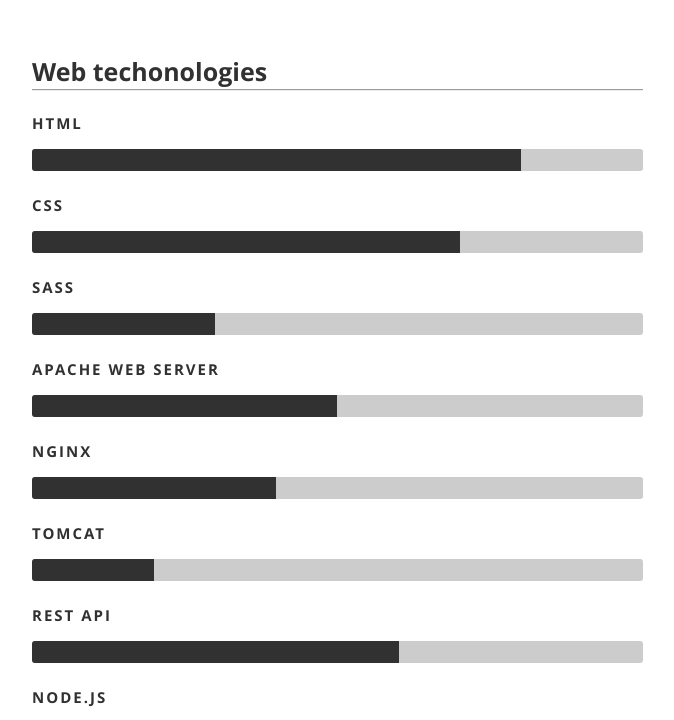
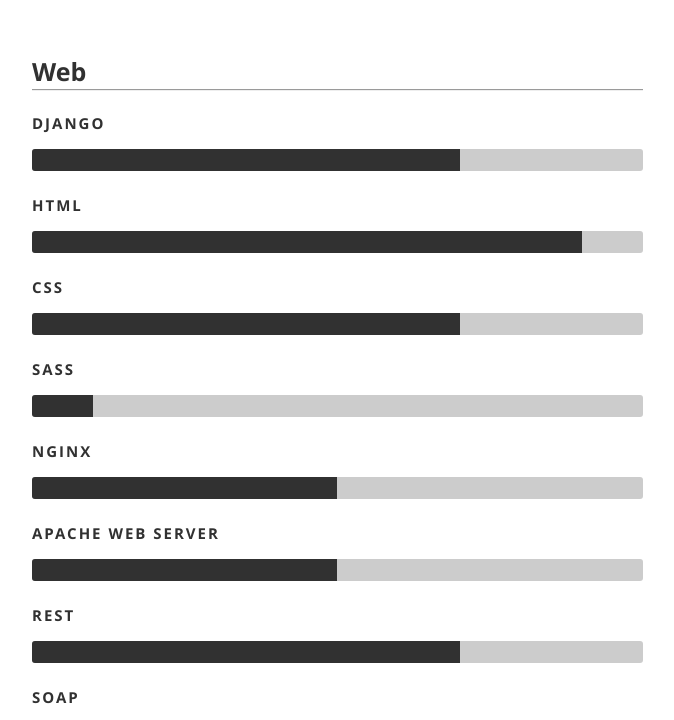
Before and after one commit to slbucur/personal_site, a plain HTML site: page index.html in a window 1280 px wide. Shown: the part 3668-4388 px from the top of the page, without its empty margins (373-1047 px from the left). Drawn offline with nearby package versions, Linux system fonts and the light colour scheme.

Commit message:
Update some more skills

```diff
--- a/index.html
+++ b/index.html
@@ -319,18 +319,20 @@
 
 			<div class="skillset">
             <h3 class="skillname">
-            Web techonologies
+            Web
             </h3>
          </div>
             <div class="bars">
                <ul class="skills">
-                  <li><span class="bar-expand proc80"></span><em>HTML</em></li>
+		  <li><span class="bar-expand proc70"></span><em>Django</em></li>
+                  <li><span class="bar-expand proc90"></span><em>HTML</em></li>
                   <li><span class="bar-expand proc70"></span><em>CSS</em></li>
-                  <li><span class="bar-expand proc30"></span><em>SASS</em></li>
-                  <li><span class="bar-expand proc50"></span><em>Apache Web Server</em></li>
-                  <li><span class="bar-expand proc40"></span><em>NGINX</em></li>
-                  <li><span class="bar-expand proc20"></span><em>Tomcat</em></li>
-                  <li><span class="bar-expand proc60"></span><em>REST API</em></li>
+                  <li><span class="bar-expand proc10"></span><em>SASS</em></li>
+                  <li><span class="bar-expand proc50"></span><em>NGINX</em></li>
+		  <li><span class="bar-expand proc50"></span><em>Apache web server</em></li>
+                  <li><span class="bar-expand proc70"></span><em>REST</em></li>
+		  <li><span class="bar-expand proc70"></span><em>SOAP</em></li>
+
                   <li><span class="bar-expand proc40"></span><em>Node.js</em></li>
                   <li><span class="bar-expand proc80"></span><em>JQuery</em></li>
                   <li><span class="bar-expand proc60"></span><em>D3.js</em></li>
@@ -349,12 +351,12 @@
 				<div class="bars">
 
 				   <ul class="skills">
-					   	<li><span class="bar-expand proc70"></span><em>Game development</em></li>
-						<li><span class="bar-expand proc80"></span><em>Game programming</em></li>
-						<li><span class="bar-expand proc60"></span><em>OpenGL/GLSL</em></li>
 						<li><span class="bar-expand proc40"></span><em>Artificial intelligence</em></li>
-						<li><span class="bar-expand proc60"></span><em>Machine learning</em></li>
+						<li><span class="bar-expand proc50"></span><em>Machine learning</em></li>
 						<li><span class="bar-expand proc40"></span><em>Enterprise resource planning</em></li>
+					   	<li><span class="bar-expand proc40"></span><em>Game development</em></li>
+						<li><span class="bar-expand proc30"></span><em>Game programming</em></li>
+						<li><span class="bar-expand proc20"></span><em>OpenGL/GLSL/WebGL</em></li>
 					</ul>
 
 				</div><!-- end skill-bars -->
```
